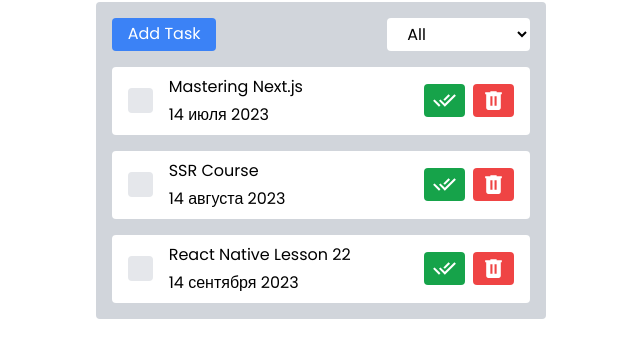
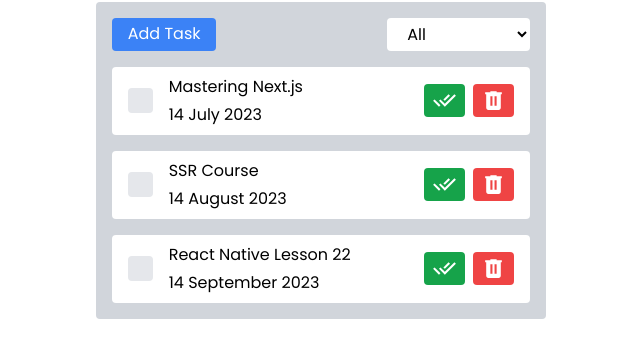
Before and after one commit to ryanpratama14/mbox-test, a React (Vite) app: page / in a window 1280 px wide. Shown: the part 282-627 px from the top of the page, without its empty margins (319-959 px from the left). Built offline with nearby package versions, Linux system fonts and the light colour scheme.

Commit message:
adjusted

```diff
--- a/src/utils.ts
+++ b/src/utils.ts
@@ -9,24 +9,9 @@
 };
 
 export const dateFormat = (date: string) => {
-  let months = [
-    "января",
-    "февраля",
-    "марта",
-    "апреля",
-    "мая",
-    "июня",
-    "июля",
-    "августа",
-    "сентября",
-    "октября",
-    "ноября",
-    "декабря",
-  ];
-  let d = new Date(date);
-  let ye = new Intl.DateTimeFormat("ru", { year: "numeric" }).format(d);
-  let mo = months[d.getMonth()];
-  let da = new Intl.DateTimeFormat("ru", { day: "2-digit" }).format(d);
-  let filteredDay = da?.startsWith("0") ? da?.replace("0", "") : da;
-  return `${filteredDay} ${mo} ${ye}`;
+  const d = new Date(date);
+  const ye = new Intl.DateTimeFormat("en-US", { year: "numeric" }).format(d);
+  const mo = new Intl.DateTimeFormat("en-US", { month: "long" }).format(d);
+  const da = new Intl.DateTimeFormat("en-US", { day: "2-digit" }).format(d);
+  return `${da} ${mo} ${ye}`;
 };
```
